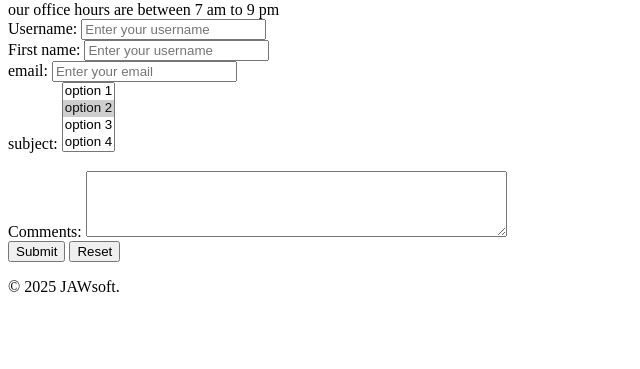
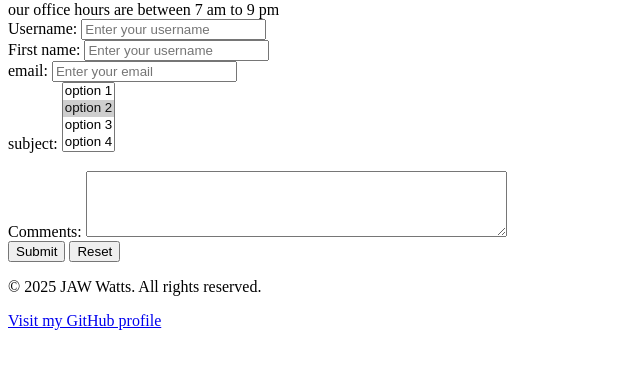
Before and after one commit to Jaw2007/Module-4-Assignment-Web-Developer-main, a plain HTML site: page forms.html in a window 1280 px wide. Shown: the part 185-554 px from the top of the page, without its empty margins (0-640 px from the left). Drawn offline with Linux system fonts and the light colour scheme.

Commit message:
For this commit I added a footer which contains a copyright claim and a link to my github for all pages.

```diff
--- a/forms.html
+++ b/forms.html
@@ -61,7 +61,8 @@
 </form>
     </main>
     <footer>
-        <p>&copy; 2025 JAWsoft.</p>
+    <p>&copy; 2025 JAW Watts. All rights reserved.</p>
+    <p><a href="https://github.com/Jaw2007" target="_blank">Visit my GitHub profile</a></p>
     </footer>
 </body>
 </html>
```
Also changed, not shown: externallinks.html (+2 -1 lines), media.html (+2 -1 lines), tables.html (+2 -1 lines).
